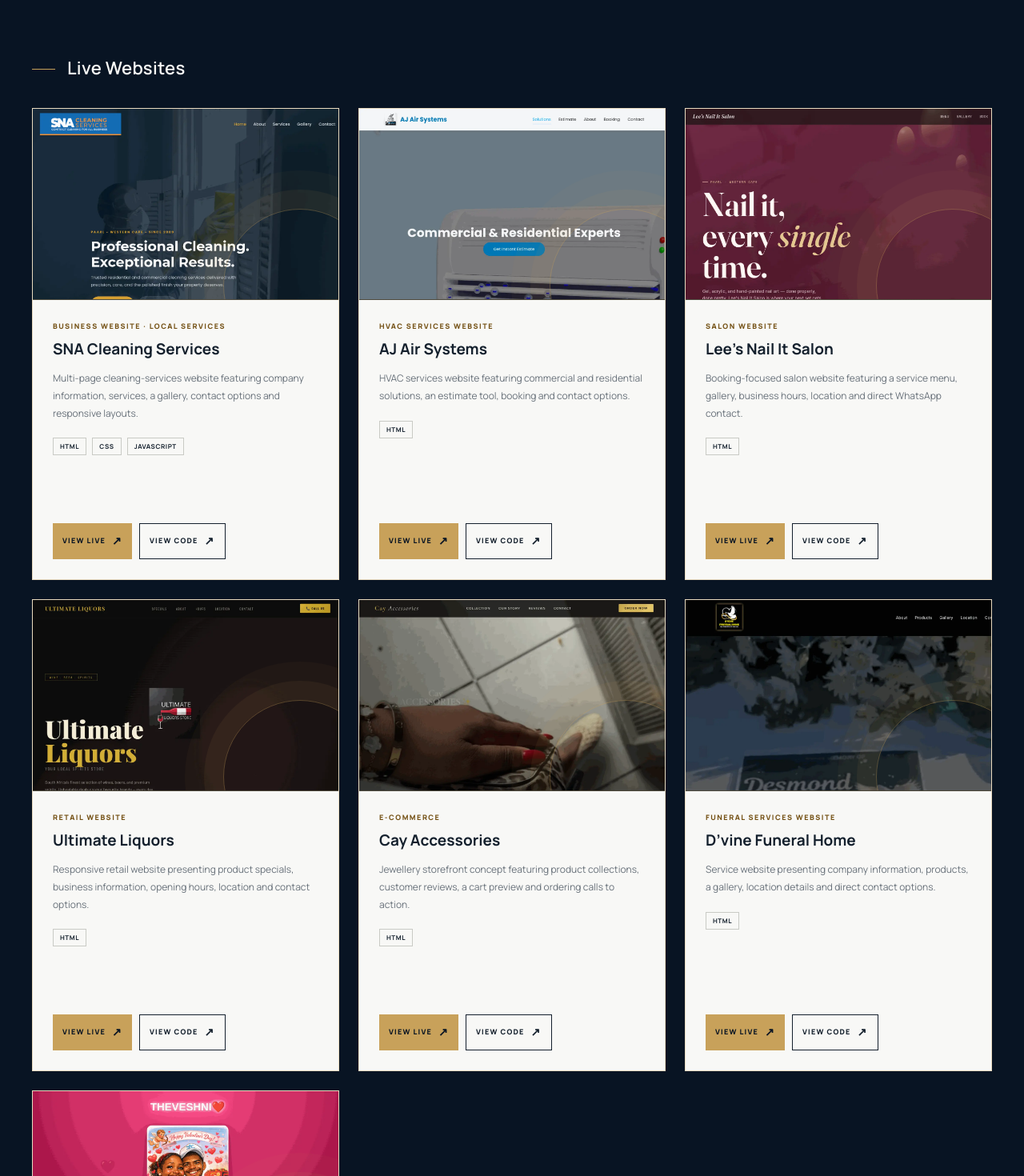
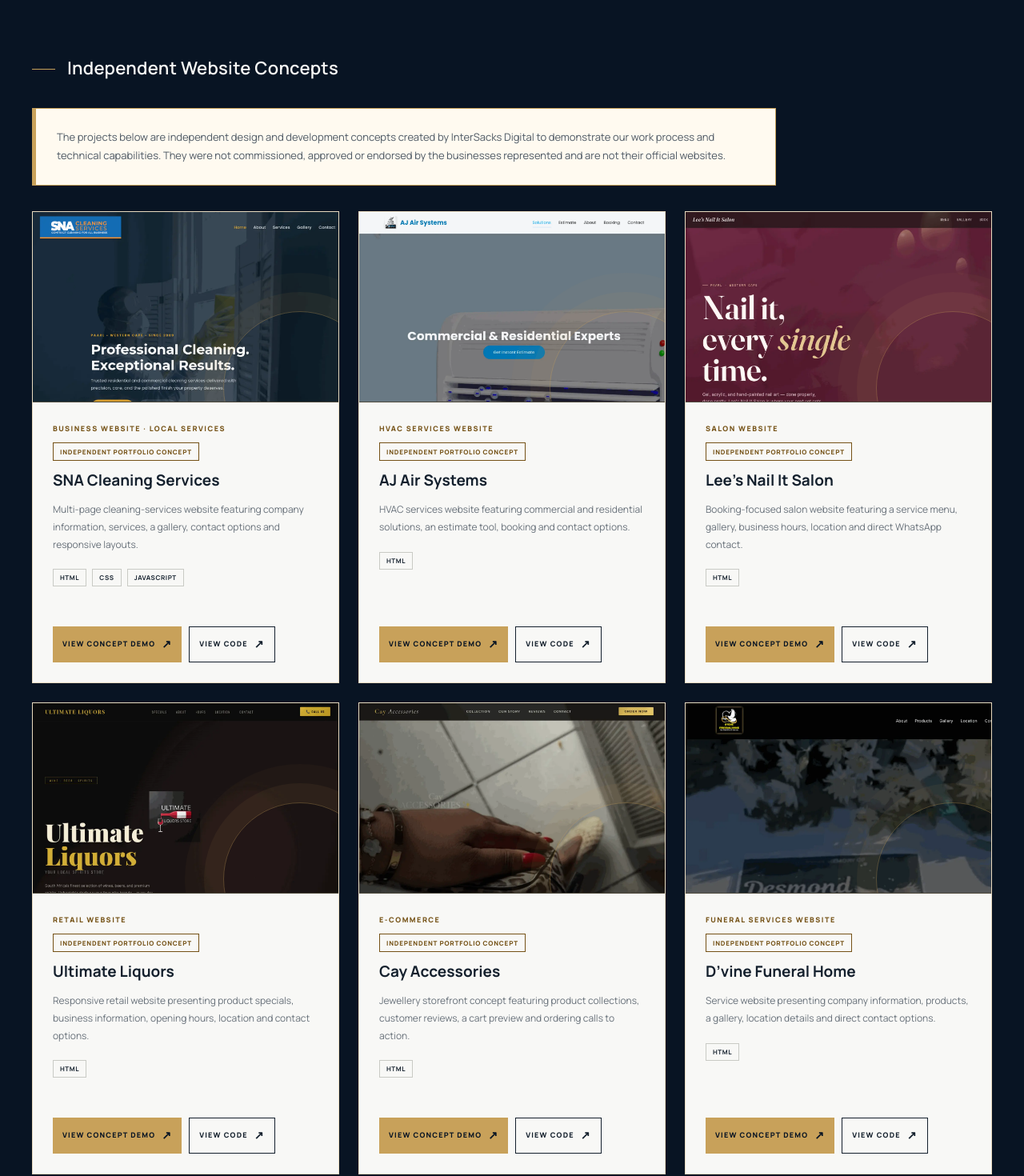
Before and after one commit to lesleysacks/INTERSACKS_DIGITAL_WEBSITE, a website: page work.html in a window 1280 px wide. Shown: the part 2640-4110 px from the top of the page at 80% size. Drawn offline with nearby package versions, Linux system fonts and the light colour scheme.

Commit message:
docs(portfolio): label independent website concepts (#6)

```diff
--- a/css/styles.css
+++ b/css/styles.css
@@ -976,6 +976,16 @@
 width:29px;
 height:1px;
 background:var(--gold)}
+.portfolio-concept-notice{
+max-width:930px;
+margin:0 0 32px;
+padding:24px 26px;
+border:1px solid var(--gold);
+border-left:5px solid var(--gold);
+background:#fffaf0;
+font-size:13px;
+line-height:1.8;
+color:#4e5964}
 .recent-projects-grid{
 display:grid;
 grid-template-columns:repeat(3,minmax(0,1fr));
@@ -1047,6 +1057,17 @@
 font-size:9px;
 font-weight:800;
 letter-spacing:1.5px;
+text-transform:uppercase;
+color:var(--gold-dark)}
+.concept-badge{
+align-self:flex-start;
+margin:0 0 12px;
+padding:5px 8px;
+border:1px solid var(--gold-dark);
+font-size:8px;
+font-weight:800;
+letter-spacing:.8px;
+line-height:1.4;
 text-transform:uppercase;
 color:var(--gold-dark)}
 .project-card-body h4,.software-automation .project-card-body h3{
--- a/work.html
+++ b/work.html
@@ -38,17 +38,19 @@
     <p>Websites, tools and applications built across retail, services, automation and creative work.</p>
   </div>
 
-  <section class="project-group" aria-labelledby="live-websites-title">
-    <h3 id="live-websites-title" class="reveal">Live Websites</h3>
+  <section class="project-group" aria-labelledby="independent-concepts-title">
+    <h3 id="independent-concepts-title" class="reveal">Independent Website Concepts</h3>
+    <p class="portfolio-concept-notice reveal">The projects below are independent design and development concepts created by InterSacks Digital to demonstrate our work process and technical capabilities. They were not commissioned, approved or endorsed by the businesses represented and are not their official websites.</p>
     <div class="recent-projects-grid">
       <article class="recent-project-card reveal">
         <div class="project-card-cover"><img class="project-card-image" src="assets/images/projects/sna-cleaning-services.webp" alt="SNA Cleaning Services website homepage" loading="lazy" decoding="async" width="1440" height="900"></div>
         <div class="project-card-body">
           <p class="project-category">Business Website · Local Services</p>
+          <p class="concept-badge">Independent Portfolio Concept</p>
           <h4>SNA Cleaning Services</h4>
           <p class="project-description">Multi-page cleaning-services website featuring company information, services, a gallery, contact options and responsive layouts.</p>
           <ul class="project-tags" aria-label="Technologies used"><li>HTML</li><li>CSS</li><li>JavaScript</li></ul>
-          <div class="project-actions"><a class="button button-gold project-link" href="https://lesleysacks.github.io/SNA_CLEANING_SERVICES/" target="_blank" rel="noopener noreferrer" aria-label="View SNA Cleaning Services live website (opens in a new tab)">View live <span aria-hidden="true">↗</span></a><a class="button project-link project-link-secondary" href="https://github.com/lesleysacks/SNA_CLEANING_SERVICES" target="_blank" rel="noopener noreferrer" aria-label="View SNA Cleaning Services code on GitHub (opens in a new tab)">View code <span aria-hidden="true">↗</span></a></div>
+          <div class="project-actions"><a class="button button-gold project-link" href="https://lesleysacks.github.io/SNA_CLEANING_SERVICES/" target="_blank" rel="noopener noreferrer" aria-label="View SNA Cleaning Services independent portfolio concept demo (opens in a new tab)">View concept demo <span aria-hidden="true">↗</span></a><a class="button project-link project-link-secondary" href="https://github.com/lesleysacks/SNA_CLEANING_SERVICES" target="_blank" rel="noopener noreferrer" aria-label="View SNA Cleaning Services code on GitHub (opens in a new tab)">View code <span aria-hidden="true">↗</span></a></div>
         </div>
       </article>
 
@@ -56,10 +58,11 @@
         <div class="project-card-cover"><img class="project-card-image" src="assets/images/projects/aj-airconditioning.webp" alt="AJ Air Systems HVAC services website" loading="lazy" decoding="async" width="1440" height="900"></div>
         <div class="project-card-body">
           <p class="project-category">HVAC Services Website</p>
+          <p class="concept-badge">Independent Portfolio Concept</p>
           <h4>AJ Air Systems</h4>
           <p class="project-description">HVAC services website featuring commercial and residential solutions, an estimate tool, booking and contact options.</p>
           <ul class="project-tags" aria-label="Technologies used"><li>HTML</li></ul>
-          <div class="project-actions"><a class="button button-gold project-link" href="https://lesleysacks.github.io/AJ-Airconditioning/" target="_blank" rel="noopener noreferrer" aria-label="View AJ Air Systems live website (opens in a new tab)">View live <span aria-hidden="true">↗</span></a><a class="button project-link project-link-secondary" href="https://github.com/lesleysacks/AJ-Airconditioning" target="_blank" rel="noopener noreferrer" aria-label="View AJ Air Systems code on GitHub (opens in a new tab)">View code <span aria-hidden="true">↗</span></a></div>
+          <div class="project-actions"><a class="button button-gold project-link" href="https://lesleysacks.github.io/AJ-Airconditioning/" target="_blank" rel="noopener noreferrer" aria-label="View AJ Air Systems independent portfolio concept demo (opens in a new tab)">View concept demo <span aria-hidden="true">↗</span></a><a class="button project-link project-link-secondary" href="https://github.com/lesleysacks/AJ-Airconditioning" target="_blank" rel="noopener noreferrer" aria-label="View AJ Air Systems code on GitHub (opens in a new tab)">View code <span aria-hidden="true">↗</span></a></div>
         </div>
       </article>
 
@@ -67,10 +70,11 @@
         <div class="project-card-cover"><img class="project-card-image" src="assets/images/projects/lees-salon.webp" alt="Lee’s Nail It Salon booking website" loading="lazy" decoding="async" width="1440" height="900"></div>
         <div class="project-card-body">
           <p class="project-category">Salon Website</p>
+          <p class="concept-badge">Independent Portfolio Concept</p>
           <h4>Lee’s Nail It Salon</h4>
           <p class="project-description">Booking-focused salon website featuring a service menu, gallery, business hours, location and direct WhatsApp contact.</p>
           <ul class="project-tags" aria-label="Technologies used"><li>HTML</li></ul>
-          <div class="project-actions"><a class="button button-gold project-link" href="https://lesleysacks.github.io/Lee-s-Salon/" target="_blank" rel="noopener noreferrer" aria-label="View Lee’s Nail It Salon live website (opens in a new tab)">View live <span aria-hidden="true">↗</span></a><a class="button project-link project-link-secondary" href="https://github.com/lesleysacks/Lee-s-Salon" target="_blank" rel="noopener noreferrer" aria-label="View Lee’s Nail It Salon code on GitHub (opens in a new tab)">View code <span aria-hidden="true">↗</span></a></div>
+          <div class="project-actions"><a class="button button-gold project-link" href="https://lesleysacks.github.io/Lee-s-Salon/" target="_blank" rel="noopener noreferrer" aria-label="View Lee’s Nail It Salon independent portfolio concept demo (opens in a new tab)">View concept demo <span aria-hidden="true">↗</span></a><a class="button project-link project-link-secondary" href="https://github.com/lesleysacks/Lee-s-Salon" target="_blank" rel="noopener noreferrer" aria-label="View Lee’s Nail It Salon code on GitHub (opens in a new tab)">View code <span aria-hidden="true">↗</span></a></div>
         </div>
       </article>
 
@@ -78,10 +82,11 @@
         <div class="project-card-cover"><img class="project-card-image" src="assets/images/projects/ultimate-liquor.webp" alt="Ultimate Liquors retail website homepage" loading="lazy" decoding="async" width="1440" height="900"></div>
         <div class="project-card-body">
           <p class="project-category">Retail Website</p>
+          <p class="concept-badge">Independent Portfolio Concept</p>
           <h4>Ultimate Liquors</h4>
           <p class="project-description">Responsive retail website presenting product specials, business information, opening hours, location and contact options.</p>
           <ul class="project-tags" aria-label="Technologies used"><li>HTML</li></ul>
-          <div class="project-actions"><a class="button button-gold project-link" href="https://lesleysacks.github.io/Ultimate_liquor/" target="_blank" rel="noopener noreferrer" aria-label="View Ultimate Liquors live website (opens in a new tab)">View live <span aria-hidden="true">↗</span></a><a class="button project-link project-link-secondary" href="https://github.com/lesleysacks/Ultimate_liquor" target="_blank" rel="noopener noreferrer" aria-label="View Ultimate Liquors code on GitHub (opens in a new tab)">View code <span aria-hidden="true">↗</span></a></div>
+          <div class="project-actions"><a class="button button-gold project-link" href="https://lesleysacks.github.io/Ultimate_liquor/" target="_blank" rel="noopener noreferrer" aria-label="View Ultimate Liquors independent portfolio concept demo (opens in a new tab)">View concept demo <span aria-hidden="true">↗</span></a><a class="button project-link project-link-secondary" href="https://github.com/lesleysacks/Ultimate_liquor" target="_blank" rel="noopener noreferrer" aria-label="View Ultimate Liquors code on GitHub (opens in a new tab)">View code <span aria-hidden="true">↗</span></a></div>
         </div>
       </article>
 
@@ -89,10 +94,11 @@
         <div class="project-card-cover"><img class="project-card-image" src="assets/images/projects/cay-accessories.webp" alt="Cay Accessories jewellery storefront" loading="lazy" decoding="async" width="1440" height="900"></div>
         <div class="project-card-body">
           <p class="project-category">E-commerce</p>
+          <p class="concept-badge">Independent Portfolio Concept</p>
           <h4>Cay Accessories</h4>
           <p class="project-description">Jewellery storefront concept featuring product collections, customer reviews, a cart preview and ordering calls to action.</p>
           <ul class="project-tags" aria-label="Technologies used"><li>HTML</li></ul>
-          <div class="project-actions"><a class="button button-gold project-link" href="https://lesleysacks.github.io/cay-accessories/" target="_blank" rel="noopener noreferrer" aria-label="View Cay Accessories live website (opens in a new tab)">View live <span aria-hidden="true">↗</span></a><a class="button project-link project-link-secondary" href="https://github.com/lesleysacks/cay-accessories" target="_blank" rel="noopener noreferrer" aria-label="View Cay Accessories code on GitHub (opens in a new tab)">View code <span aria-hidden="true">↗</span></a></div>
+          <div class="project-actions"><a class="button button-gold project-link" href="https://lesleysacks.github.io/cay-accessories/" target="_blank" rel="noopener noreferrer" aria-label="View Cay Accessories independent portfolio concept demo (opens in a new tab)">View concept demo <span aria-hidden="true">↗</span></a><a class="button project-link project-link-secondary" href="https://github.com/lesleysacks/cay-accessories" target="_blank" rel="noopener noreferrer" aria-label="View Cay Accessories code on GitHub (opens in a new tab)">View code <span aria-hidden="true">↗</span></a></div>
         </div>
       </article>
 
@@ -100,10 +106,11 @@
         <div class="project-card-cover"><img class="project-card-image" src="assets/images/projects/divine-funerals.webp" alt="D’vine Funeral Home service website" loading="lazy" decoding="async" width="1440" height="900"></div>
         <div class="project-card-body">
           <p class="project-category">Funeral Services Website</p>
+          <p class="concept-badge">Independent Portfolio Concept</p>
           <h4>D’vine Funeral Home</h4>
           <p class="project-description">Service website presenting company information, products, a gallery, location details and direct contact options.</p>
           <ul class="project-tags" aria-label="Technologies used"><li>HTML</li></ul>
-          <div class="project-actions"><a class="button button-gold project-link" href="https://lesleysacks.github.io/Divine-funerals/" target="_blank" rel="noopener noreferrer" aria-label="View D’vine Funeral Home live website (opens in a new tab)">View live <span aria-hidden="true">↗</span></a><a class="button project-link project-link-secondary" href="https://github.com/lesleysacks/Divine-funerals" target="_blank" rel="noopener noreferrer" aria-label="View D’vine Funeral Home code on GitHub (opens in a new tab)">View code <span aria-hidden="true">↗</span></a></div>
+          <div class="project-actions"><a class="button button-gold project-link" href="https://lesleysacks.github.io/Divine-funerals/" target="_blank" rel="noopener noreferrer" aria-label="View D’vine Funeral Home independent portfolio concept demo (opens in a new tab)">View concept demo <span aria-hidden="true">↗</span></a><a class="button project-link project-link-secondary" href="https://github.com/lesleysacks/Divine-funerals" target="_blank" rel="noopener noreferrer" aria-label="View D’vine Funeral Home code on GitHub (opens in a new tab)">View code <span aria-hidden="true">↗</span></a></div>
         </div>
       </article>
 
```
Also changed, not shown: index.html (+1 -1 lines).
